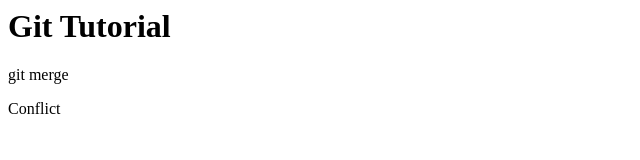
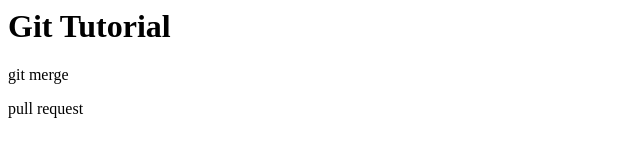
Before and after one commit to Masa-Asakura/git_turorial, a plain HTML site: page index.html in a window 1280 px wide. Shown: the full height of the page, 0-640 px from the left. Drawn offline with Linux system fonts and the light colour scheme.

Commit message:
Pull request を追記

```diff
--- a/index.html
+++ b/index.html
@@ -5,6 +5,6 @@
   <body>
     <h1>Git Tutorial</h1>
     <p>git merge</p>
-    <p>Conflict</p>
+    <p>pull request</p>
   </body>
 </html>
```
